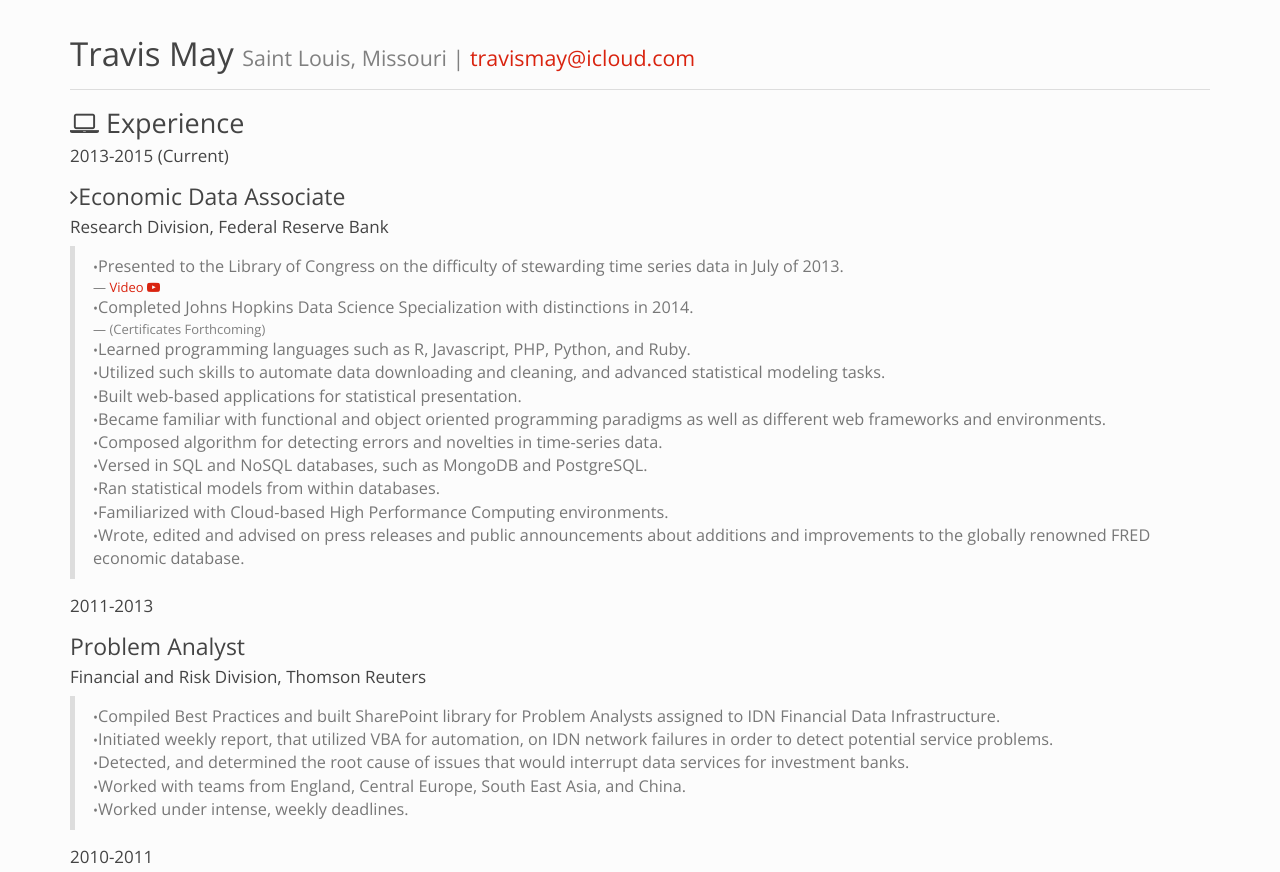
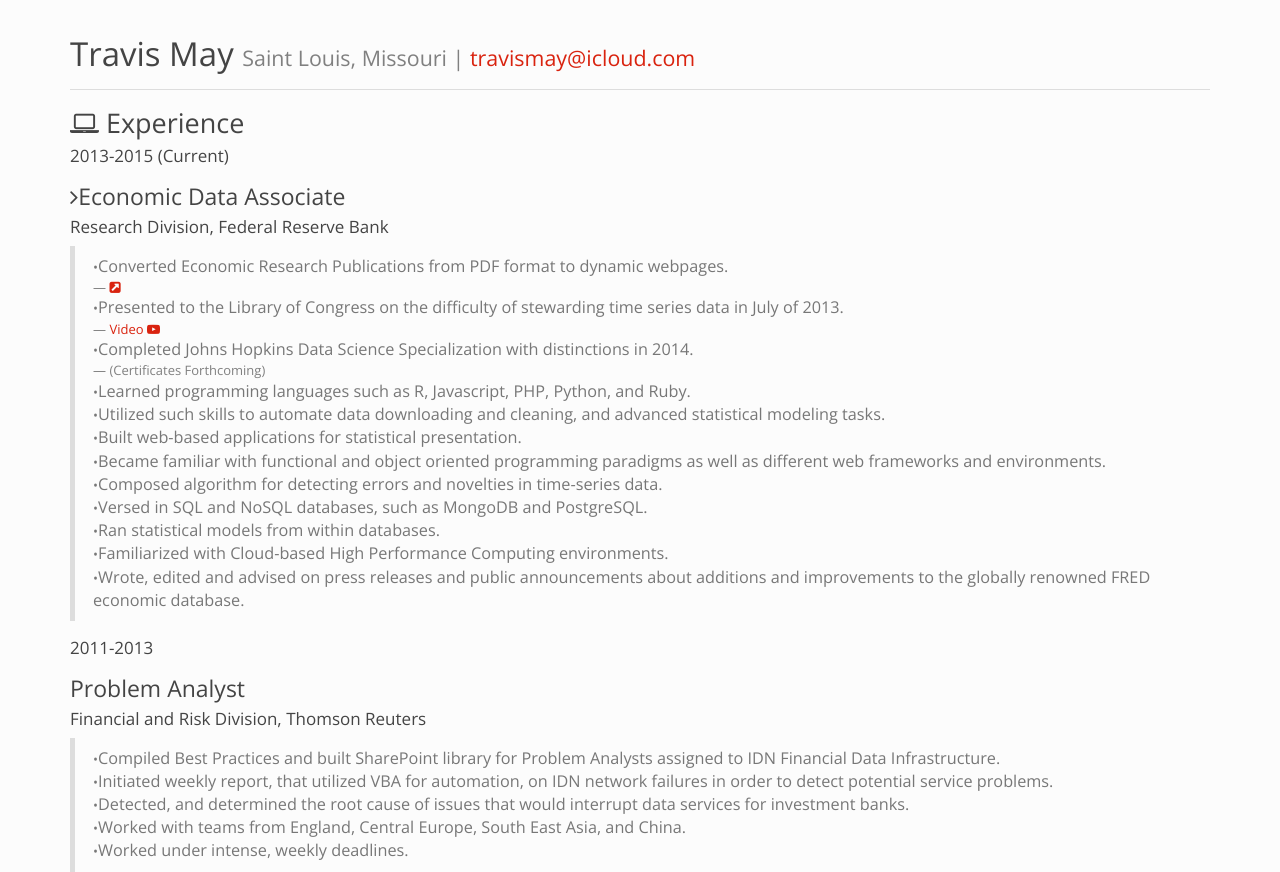
Before and after one commit to maxtiff/maxtiff.github.io, a plain HTML site: page index.html in a window 1280 px wide. Shown: the top 872 px of the page. Drawn offline with nearby package versions, Linux system fonts and the light colour scheme.

Commit message:
Modify FED experience

```diff
--- a/index.html
+++ b/index.html
@@ -56,6 +56,8 @@
     <h4>Research Division, Federal Reserve Bank</h4>
     <blockquote>
     <ul>
+    <li>Converted Economic Research Publications from PDF format to dynamic webpages.
+      <small><a href="https://research.stlouisfed.org/publications/usfd/>U.S. Financial Data <i class="fa fa-external-link-square"></i></a></small></li>
       <li>Presented to the Library of Congress on the difficulty of stewarding time series data in July of 2013.
         <small><a class="youtube" href="http://youtu.be/qAMMYc9OUZs">Video <i class="fa fa-youtube-play"></i>
       </small></a></li>
```
